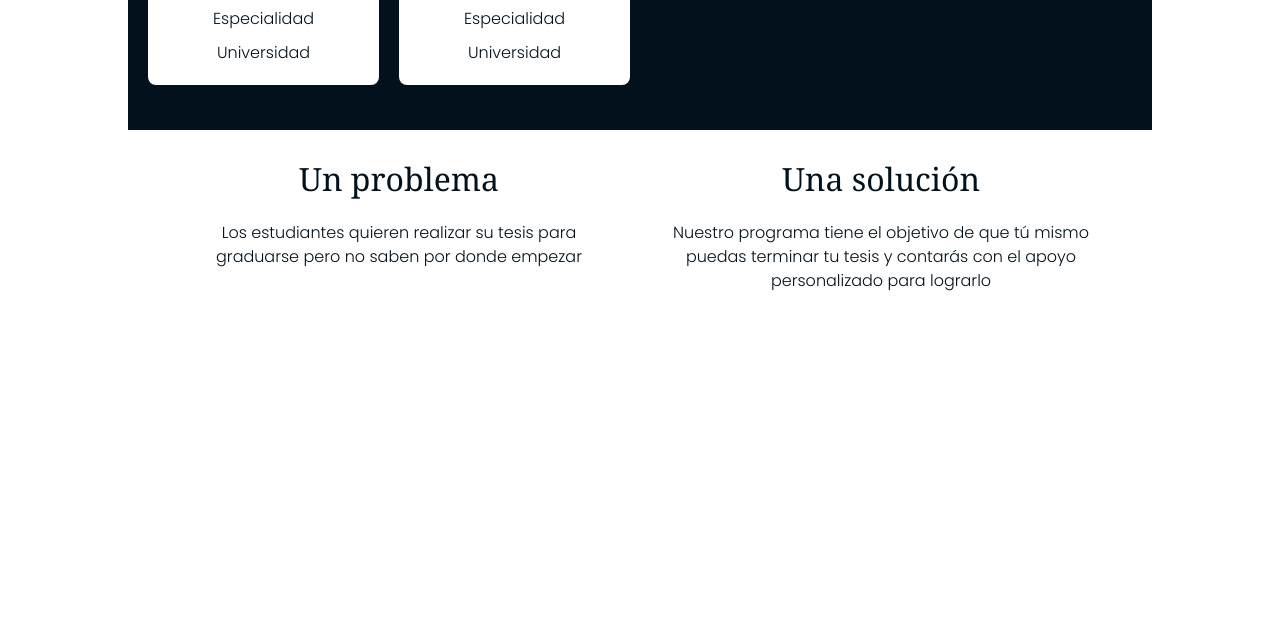
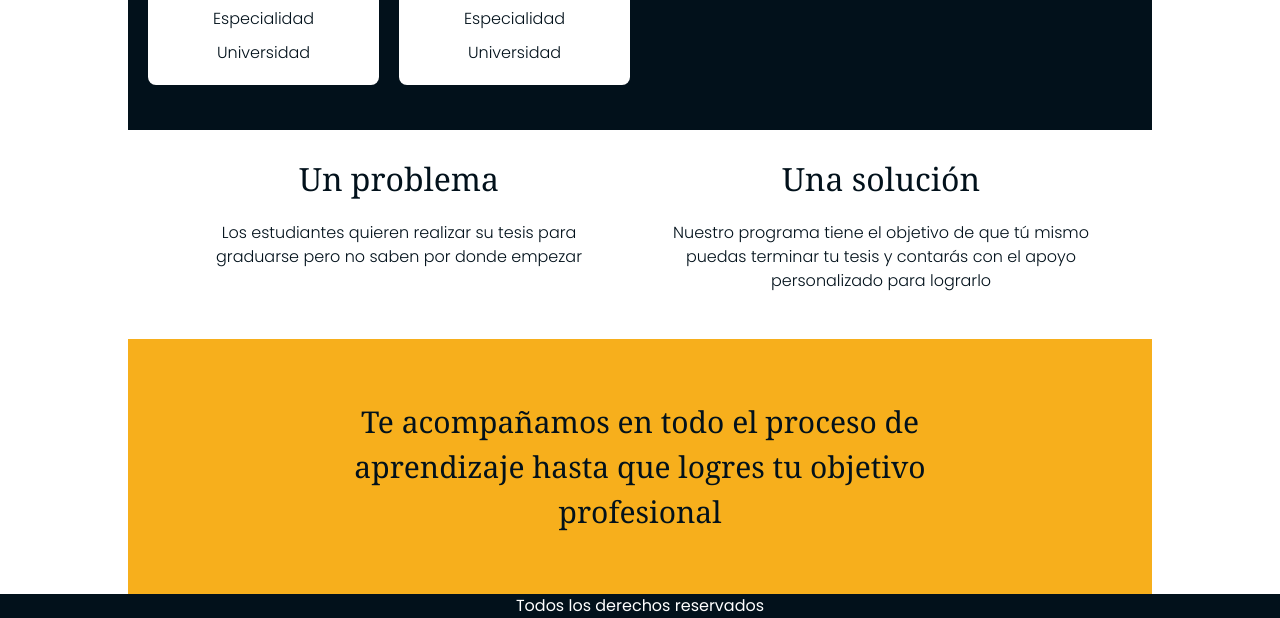
Before and after one commit to danielalvarezmejia/emci, a plain HTML site: page pages/about_us.html in a window 1280 px wide. Shown: the part 1656-2274 px from the top of the page. Before the commit the page ends 1995 px from the top, so only its background shows below. Drawn offline with nearby package versions, Linux system fonts and the light colour scheme.

Commit message:
finish about

```diff
--- a/pages/about_us.html
+++ b/pages/about_us.html
@@ -192,7 +192,13 @@
         </div>
       </div>
     </section>
+
+    <section class="fifth__container">
+      <span>Te acompañamos en todo el proceso de aprendizaje hasta que logres tu objetivo profesional</span>
+    </section>
   </main>
+
+  <footer>Todos los derechos reservados</footer>
   <script src="https://cdn.jsdelivr.net/npm/bootstrap@5.3.2/dist/js/bootstrap.bundle.min.js" integrity="sha384-C6RzsynM9kWDrMNeT87bh95OGNyZPhcTNXj1NW7RuBCsyN/o0jlpcV8Qyq46cDfL" crossorigin="anonymous"></script>
 </body>
 </html>
--- a/styles/about_us.css
+++ b/styles/about_us.css
@@ -343,7 +343,7 @@ h1 {
 
 .fourth__subcontainers {
   display: grid;
-  grid-template-columns: repeat(auto-fill, minmax(350px, 1fr));
+  grid-template-columns: repeat(auto-fill, minmax(380px, 1fr));
   justify-content: space-between;
   text-align: center;
 
@@ -363,3 +363,23 @@ h1 {
 .fourth__subcontainer__p {
   font-weight: 300;
 }
+
+/*-------------- fifth__container ------------*/
+
+.fifth__container {
+  background-color: #f7af1c;
+  padding: 60px 180px;
+  text-align: center;
+}
+
+.fifth__container span {
+  color: #02111b;
+  font-family: Georgia, 'Times New Roman', Times, serif;
+  font-size: 30px;
+}
+
+footer {
+  background-color: #02111b;
+  color: white;
+  text-align: center;
+}
```
